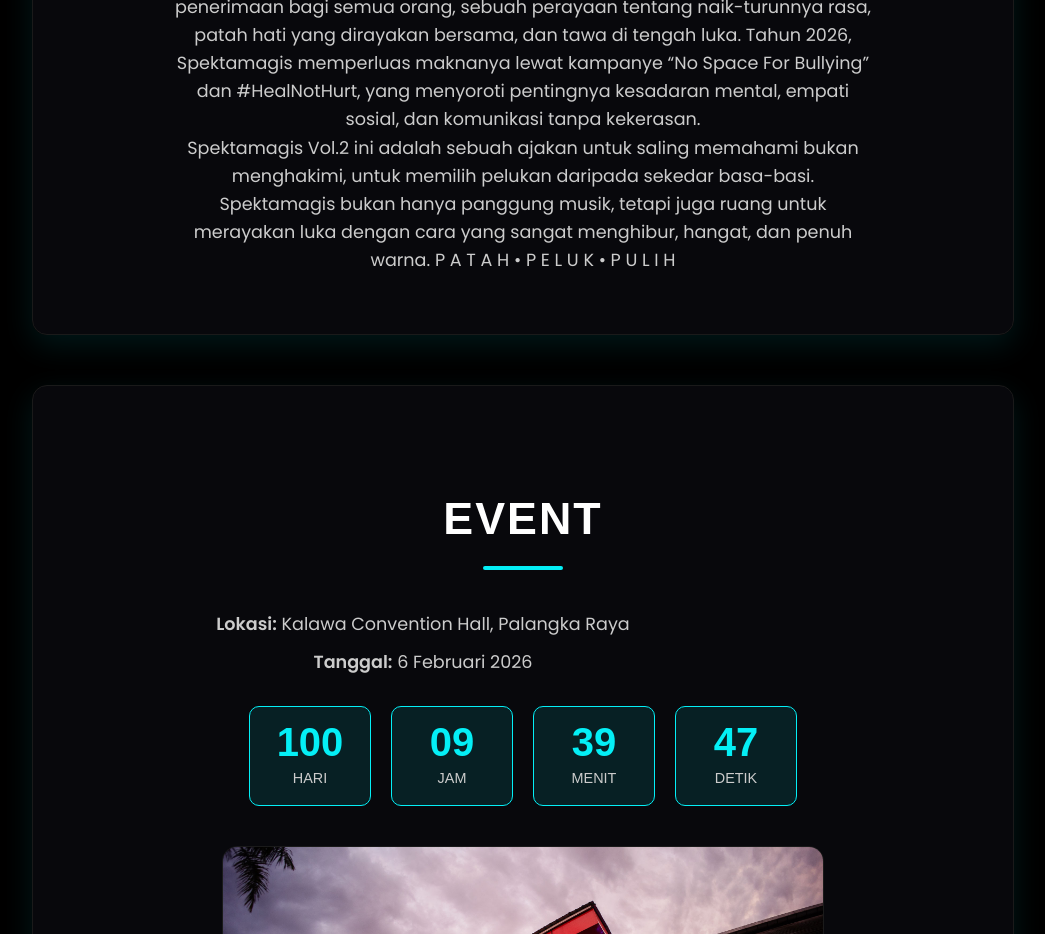
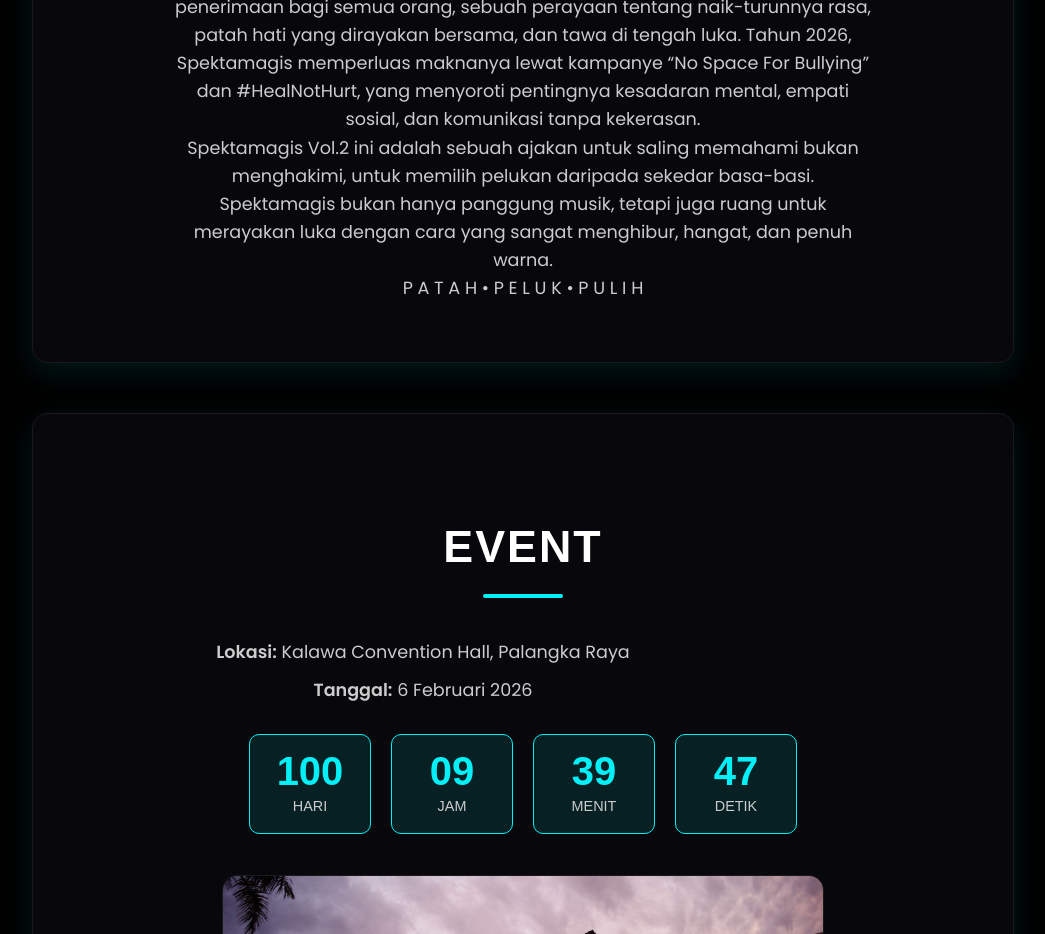
Before and after one commit to projectparakreator-stack/spektahub, a plain HTML site: page index.html in a window 1280 px wide. Shown: the part 1420-2354 px from the top of the page, without its empty margins (117-1162 px from the left). Drawn offline with Linux system fonts and the light colour scheme; a web font is replaced by a local one.

Commit message:
Update index.html

```diff
--- a/index.html
+++ b/index.html
@@ -1183,9 +1183,8 @@
             <h2>About</h2>
             <p>Spektamagis Vol. 2 menghadirkan hiburan yang tidak hanya memukau secara audio dan visual, tetapi juga menggerakkan hati, ini bukan sekadar konser, melainkan ruang untuk menyalurkan emosi, merayakan rasa, dan menemukan kembali semangat bersama.</p>
             <p>Heartbreak Playground menjadi tema besar Spektamagis Vol. 2, sebuah gerakan empati untuk menciptakan ruang yang aman, hangat, dan penuh penerimaan bagi semua orang, sebuah perayaan tentang naik-turunnya rasa, patah hati yang dirayakan bersama, dan tawa di tengah luka. Tahun 2026, Spektamagis memperluas maknanya lewat kampanye “No Space For Bullying” dan #HealNotHurt, yang menyoroti pentingnya kesadaran mental, empati sosial, dan komunikasi tanpa kekerasan.</p>
-            <p>Spektamagis Vol.2 ini adalah sebuah ajakan untuk saling memahami bukan menghakimi, untuk memilih pelukan daripada sekedar basa-basi. Spektamagis bukan hanya panggung musik, tetapi juga ruang untuk merayakan luka dengan cara yang sangat menghibur, hangat, dan penuh warna.
-
-P A T A H • P E L U K • P U L I H</p>
+            <p>Spektamagis Vol.2 ini adalah sebuah ajakan untuk saling memahami bukan menghakimi, untuk memilih pelukan daripada sekedar basa-basi. Spektamagis bukan hanya panggung musik, tetapi juga ruang untuk merayakan luka dengan cara yang sangat menghibur, hangat, dan penuh warna.</p>
+            <p>P A T A H • P E L U K • P U L I H<p>
         </section>
 
         <section id="event" class="panel">
```
